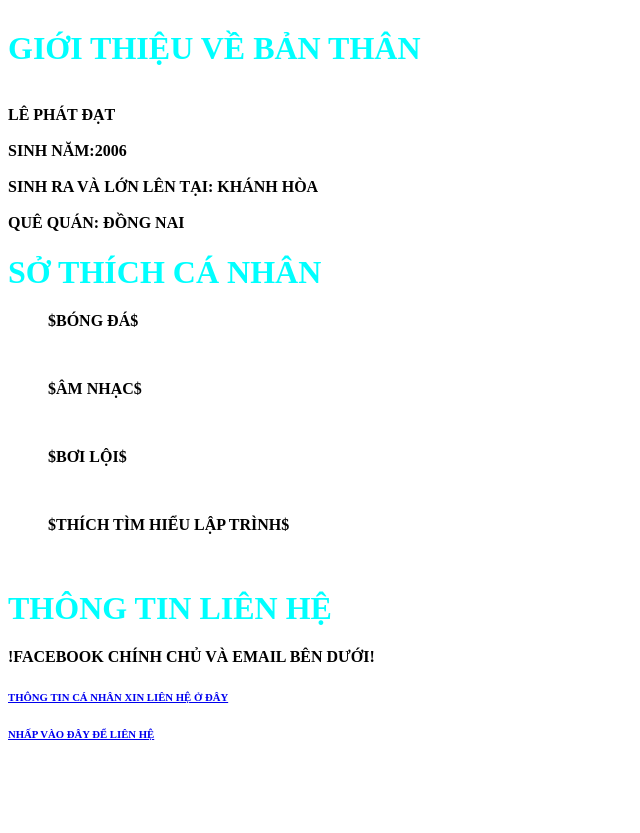
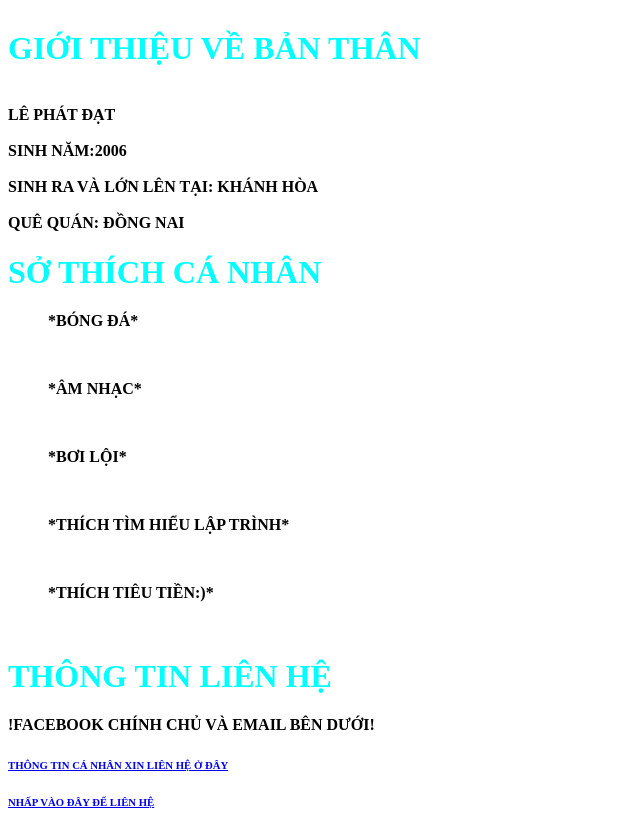
Before and after one commit to lephatdatcr123/lephatdatcr123, a plain HTML site: page index.html in a window 1280 px wide. Shown: the whole page, without its empty margins (0-640 px from the left). Before the commit the page ends 800 px from the top, so only its background shows below. Drawn offline with Linux system fonts and the light colour scheme.

Commit message:
Update index.html

```diff
--- a/index.html
+++ b/index.html
@@ -17,10 +17,11 @@
 
         <H1>SỞ THÍCH CÁ NHÂN</H1>
         <ul>
-        <strong><p>$BÓNG ĐÁ$</P><br><strong>
-        <p>$ÂM NHẠC$</p><br>
-        <p>$BƠI LỘI$</p><br>
-        <p>$THÍCH TÌM HIỂU LẬP TRÌNH$</p><br>
+        <strong><p>*BÓNG ĐÁ*</P><br><strong>
+        <p>*ÂM NHẠC*</p><br>
+        <p>*BƠI LỘI*</p><br>
+        <p>*THÍCH TÌM HIỂU LẬP TRÌNH*</p><br>
+         <p>*THÍCH TIÊU TIỀN:)*</p> <br>
             </ul>
 
         </body>
```
